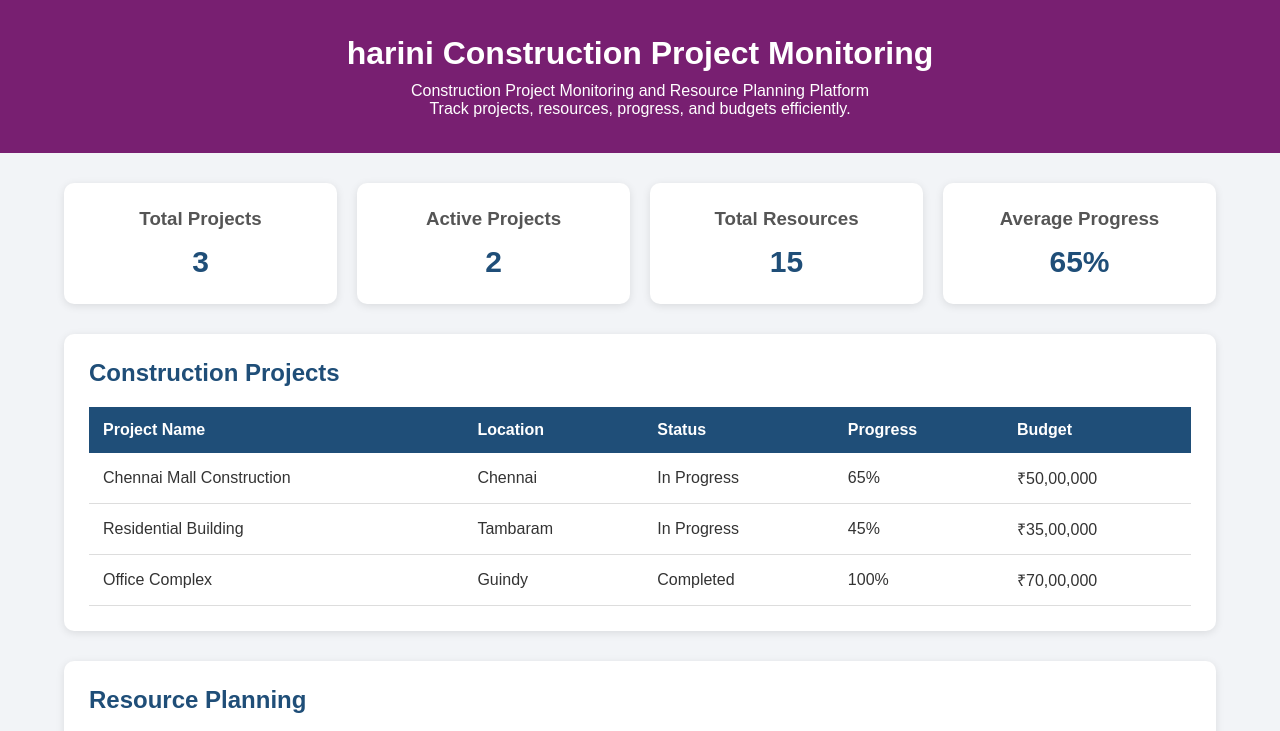
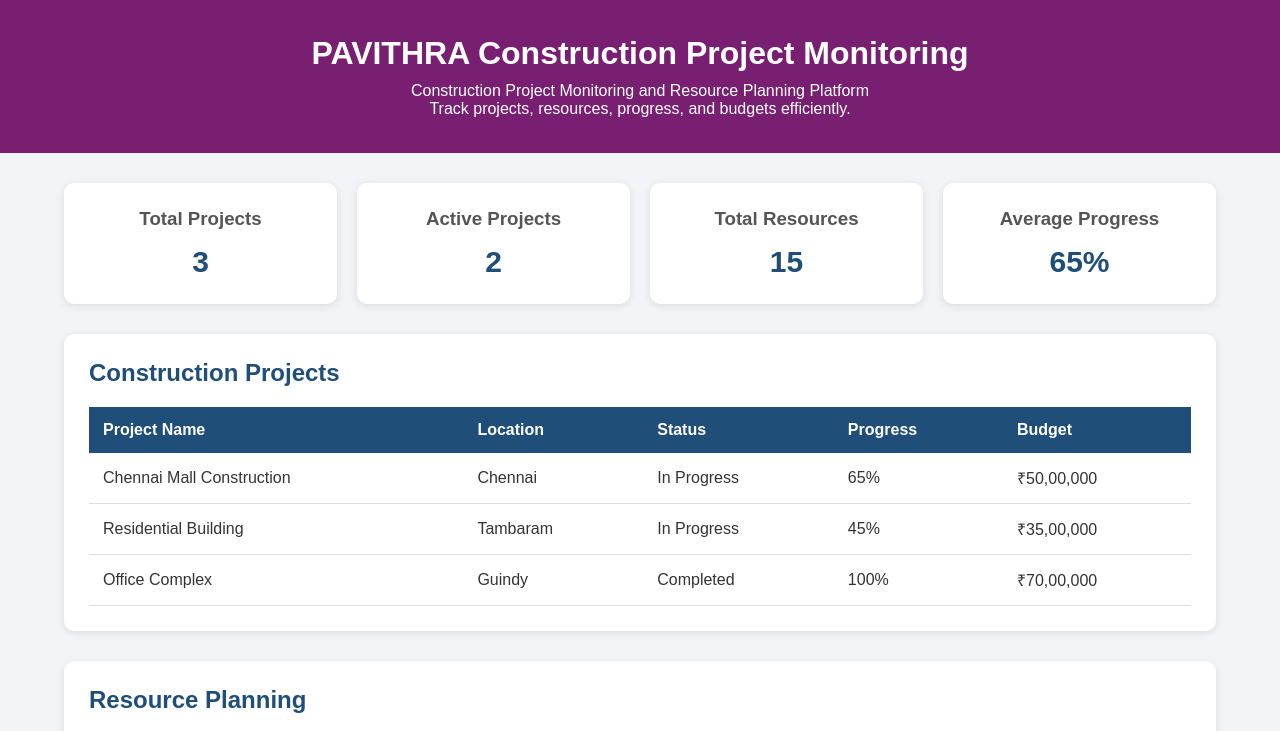
Before and after one commit to harinipalani929/construction-project, a plain HTML site: page frontend/index.html in a window 1280 px wide. Shown: the top 731 px of the page. Drawn offline with Linux system fonts and the light colour scheme; no server answers.

Commit message:
Update index.html

```diff
--- a/frontend/index.html
+++ b/frontend/index.html
@@ -13,7 +13,7 @@
 <body>
 
     <header>
-        <h1>harini Construction Project Monitoring</h1>
+        <h1>PAVITHRA Construction Project Monitoring</h1>
         <p>Construction Project Monitoring and Resource Planning Platform</p>
         <p>Track projects, resources, progress, and budgets efficiently.</p>
     </header>
```
